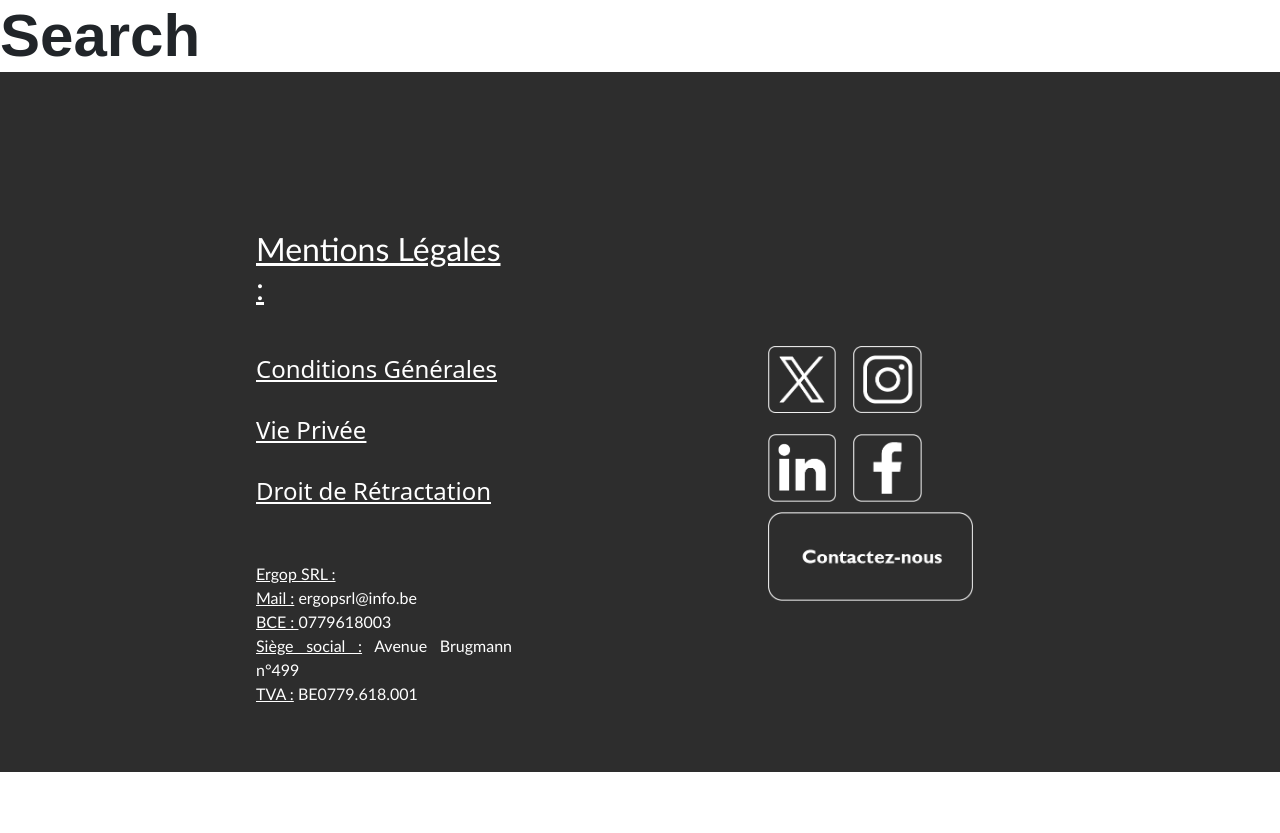
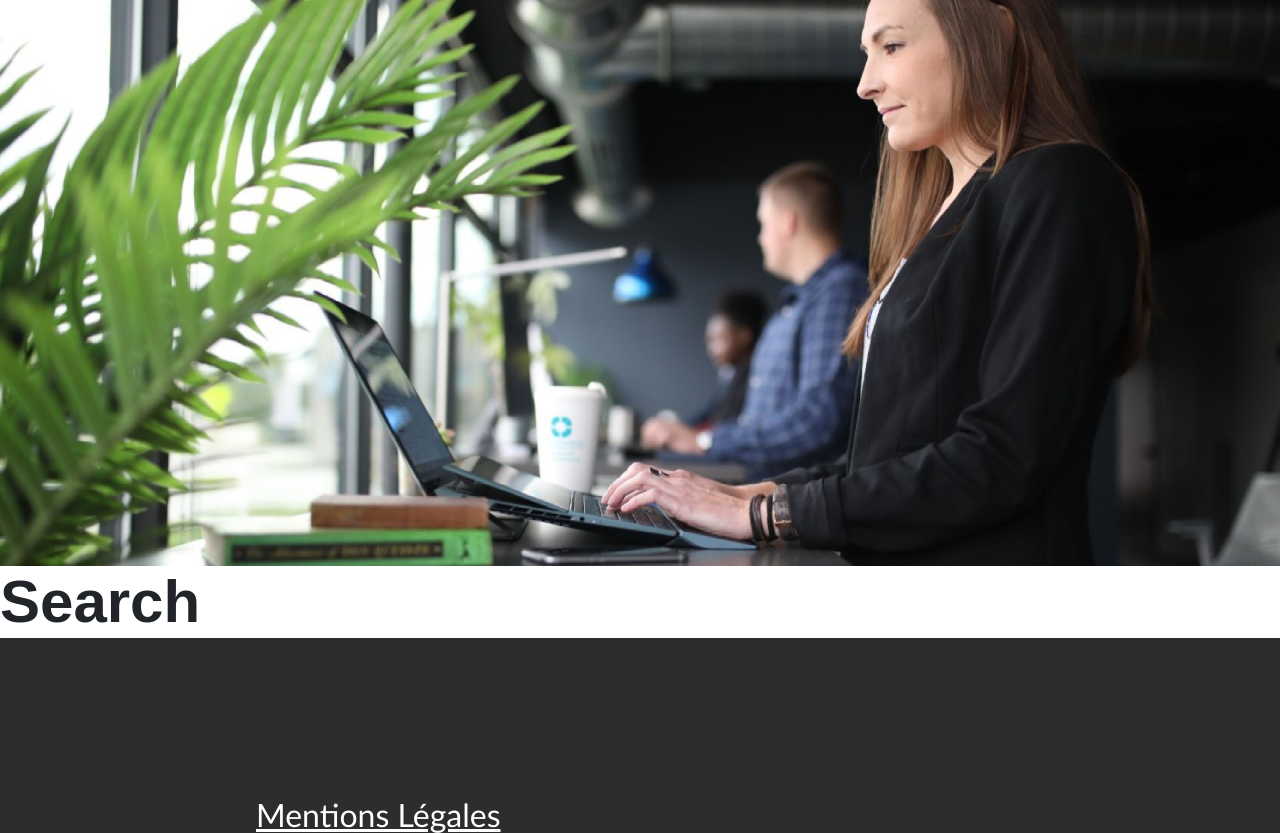
Before and after one commit to Haissan2842/Ergop-Code, a PHP site: page /search.html in a window 1280 px wide. Shown: the part 121-954 px from the top of the page. Run offline with PHP 8.4, Linux system fonts and the light colour scheme.

Commit message:
code test search

```diff
--- a/css/style.css
+++ b/css/style.css
@@ -94,6 +94,14 @@ footer {
 }
 
 #section5 {
+
+}
+
+#searchsession1 {
+
+}
+
+#searchsession2 {
 
 }
 
@@ -502,3 +510,49 @@ footer {
 .soulignement:hover::before {
   width: 100%;
 }
+
+
+
+
+/* PAGE SEARCH */
+
+.pagearticle {
+display: grid;
+  grid-template-columns: 1fr 1fr 1fr 1fr 1fr 1fr;
+  grid-template-rows: 1fr 1fr 1fr 1fr;
+  gap: 0px 0px;
+  grid-auto-flow: row;
+  grid-template-areas:
+  "recherche recherche article article article ."
+  "recherche recherche article article article ."
+  "recherche recherche article article article ."
+  "recherche recherche article article article .";
+}
+
+.recherche {
+  /*ici il faut mettre la page de recherche et les coches des différents articles */
+  grid-area: recherche
+}
+
+.article {
+  display: grid;
+  grid-template-columns: 1fr 1fr 1fr;
+  grid-template-rows: 1fr 1fr 1fr 1fr 1fr 1fr 1fr 1fr 1fr 1fr;
+  gap: 0px 0px;
+  grid-template-areas:
+  "article1 article2 article3"
+  "article4 article5 article6"
+  "article7 article8 article9"
+  "article10 article11 article12"
+  "article13 article14 article15"
+  "article16 article17 article18"
+  "article19 article20 article21"
+  "article22 article23 article24"
+  "article25 article26 article27"
+  "article19 article29 article30"
+  grid-area: article;
+}
+
+.article {
+
+}
--- a/search.html
+++ b/search.html
@@ -40,7 +40,57 @@
 
 </head>
 <body>
+  <section id="searchsession1">
+    <img src="Images/recherche.png" width="100%">
+
+  </section>
+
+  <section id="searchsession2">
+    <div class="pagearticle">
+      <div class="recherche">
+
+      </div>
+     <div class="article">
+        <div class="article1"></div>
+        <div class="article2"></div>
+        <div class="article3"></div>
+        <div class="article4"></div>
+        <div class="article5"></div>
+        <div class="article6"></div>
+        <div class="article7"></div>
+        <div class="article8"></div>
+        <div class="article9"></div>
+        <div class="article10"></div>
+        <div class="article11"></div>
+        <div class="article12"></div>
+        <div class="article13"></div>
+        <div class="article14"></div>
+        <div class="article15"></div>
+        <div class="article16"></div>
+        <div class="article18"></div>
+        <div class="article19"></div>
+      </div>
+
+     </div>
+    </div>
+
+  </section>
+
     <h1>Search</h1>
+
+
+
+
+
+
+
+
+
+
+
+
+
+
     <footer>
       <div class="footergrid">
         <div class="Texte">
```
Also changed, not shown: Images/recherche.png (added).
